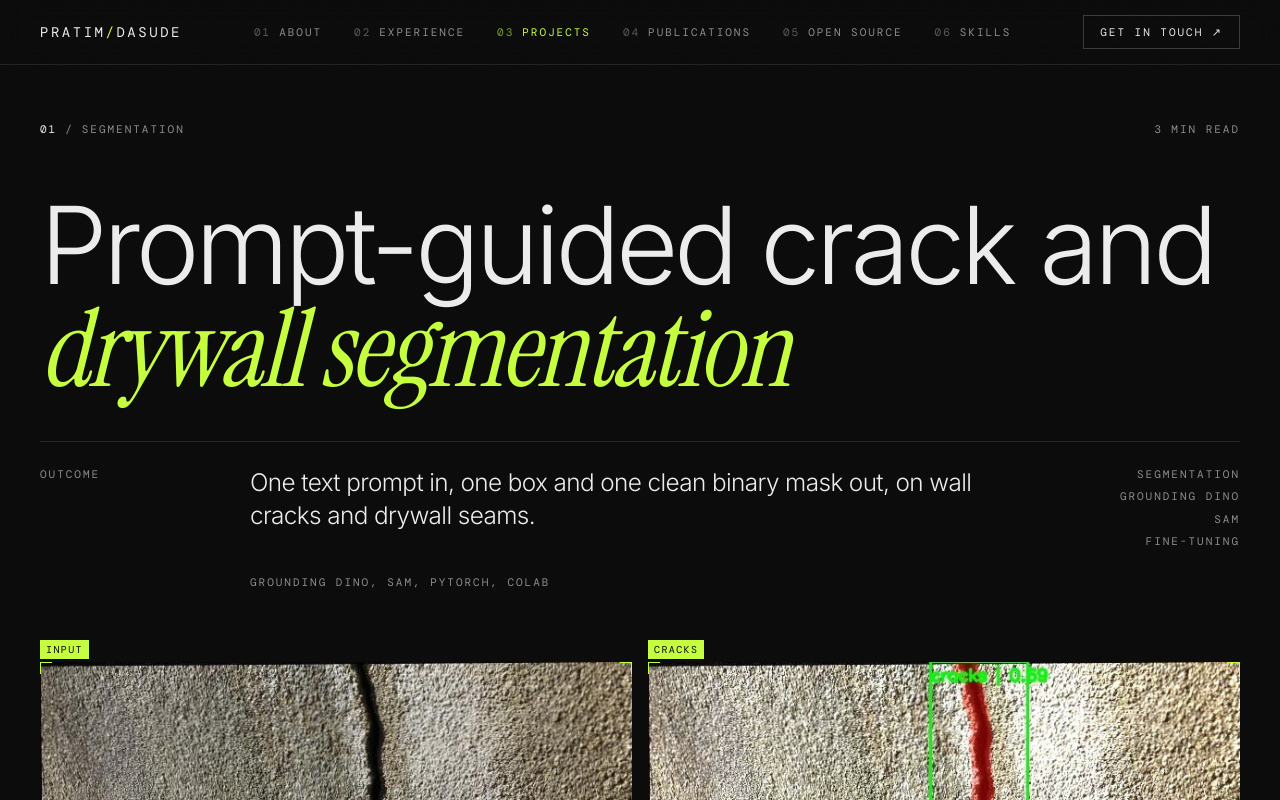
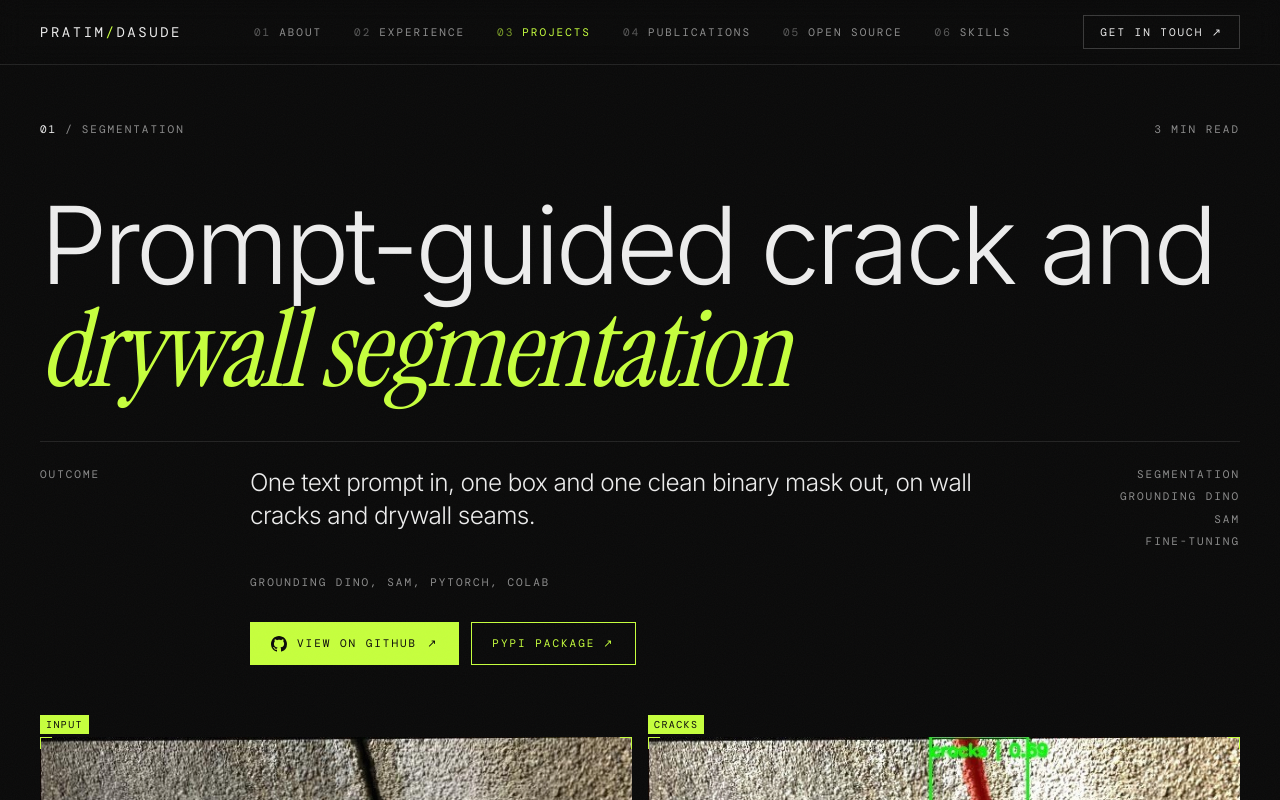
Before and after one commit to pratim4dasude/Personal_dashboard, a Next.js app: page /projects/site-crack-segmentation in a window 1280 px wide. Shown: the top 800 px of the page. Built offline with nearby package versions, Linux system fonts and the light colour scheme; a web font is replaced by a local one.

Commit message:
feat: add a prominent GitHub button to every project page and add the missing repo links

```diff
--- a/app/projects.ts
+++ b/app/projects.ts
@@ -152,6 +152,7 @@
   },
   {
     slug: "echoseek",
+    repo: "https://github.com/pratim4dasude/EchoSeek",
     image: {
       src: "/projects/echoseek.jpg",
       alt: "The EchoSeek search prototype with the query formal mens wear",
@@ -233,6 +234,7 @@
   },
   {
     slug: "white-balance-regression",
+    repo: "https://github.com/pratim4dasude/White_Balance",
     image: {
       src: "/projects/white-balance-regression.jpg",
       alt: "Histograms of absolute error for color temperature and tint",
--- a/app/projects/[slug]/page.tsx
+++ b/app/projects/[slug]/page.tsx
@@ -103,6 +103,34 @@
           </div>
         </div>
         <p className="label mt-6 md:pl-[210px]">{project.stack}</p>
+
+        {(project.repo || project.package) && (
+          <div className="mt-8 flex flex-wrap gap-3 md:pl-[210px]">
+            {project.repo && (
+              <a
+                href={project.repo}
+                target="_blank"
+                rel="noopener noreferrer"
+                className="label inline-flex items-center gap-2.5 border border-accent bg-accent px-5 py-3 !text-accent-ink transition-opacity hover:opacity-85"
+              >
+                <svg aria-hidden viewBox="0 0 16 16" className="h-4 w-4 fill-current">
+                  <path d="M8 0C3.58 0 0 3.58 0 8c0 3.54 2.29 6.53 5.47 7.59.4.07.55-.17.55-.38 0-.19-.01-.82-.01-1.49-2.01.37-2.53-.49-2.69-.94-.09-.23-.48-.94-.82-1.13-.28-.15-.68-.52-.01-.53.63-.01 1.08.58 1.23.82.72 1.21 1.87.87 2.33.66.07-.52.28-.87.51-1.07-1.78-.2-3.64-.89-3.64-3.95 0-.87.31-1.59.82-2.15-.08-.2-.36-1.02.08-2.12 0 0 .67-.21 2.2.82.64-.18 1.32-.27 2-.27.68 0 1.36.09 2 .27 1.53-1.04 2.2-.82 2.2-.82.44 1.1.16 1.92.08 2.12.51.56.82 1.27.82 2.15 0 3.07-1.87 3.75-3.65 3.95.29.25.54.73.54 1.48 0 1.07-.01 1.93-.01 2.2 0 .21.15.46.55.38A8.013 8.013 0 0016 8c0-4.42-3.58-8-8-8z" />
+                </svg>
+                View on GitHub <span aria-hidden>&#8599;</span>
+              </a>
+            )}
+            {project.package && (
+              <a
+                href={project.package.pypi}
+                target="_blank"
+                rel="noopener noreferrer"
+                className="label inline-flex items-center gap-2 border border-accent px-5 py-3 !text-accent transition-colors hover:bg-accent hover:!text-accent-ink"
+              >
+                PyPI package <span aria-hidden>&#8599;</span>
+              </a>
+            )}
+          </div>
+        )}
       </header>
 
       {/* Cover */}
```
